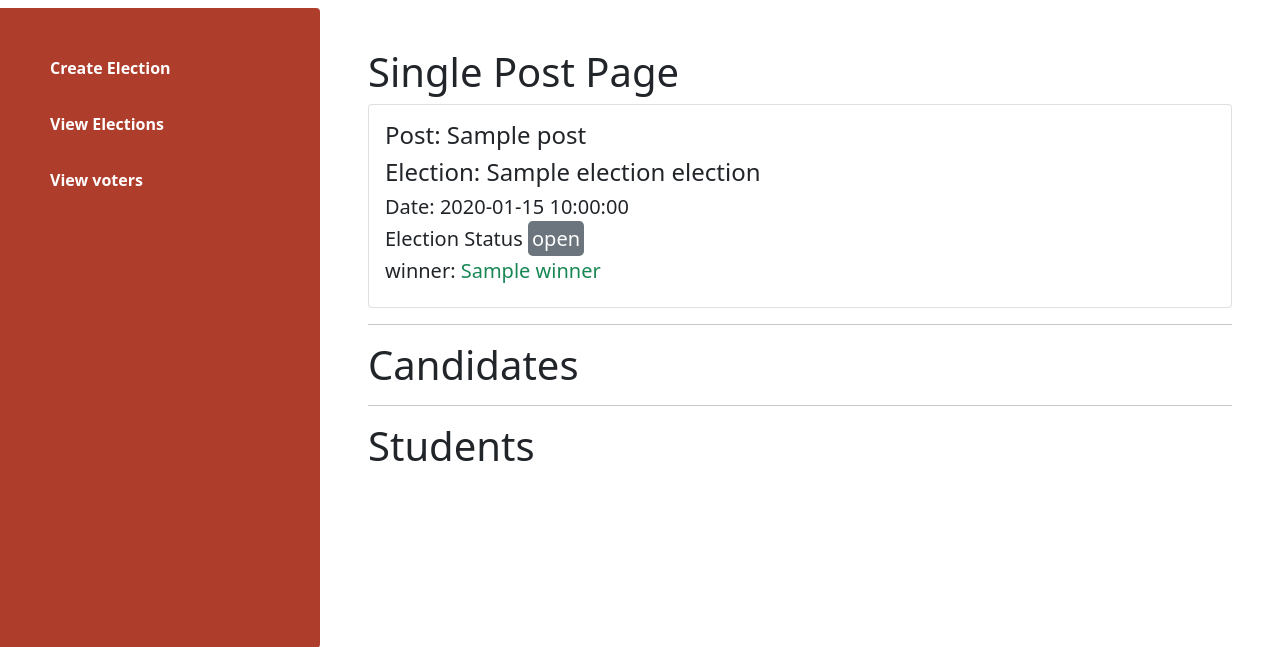
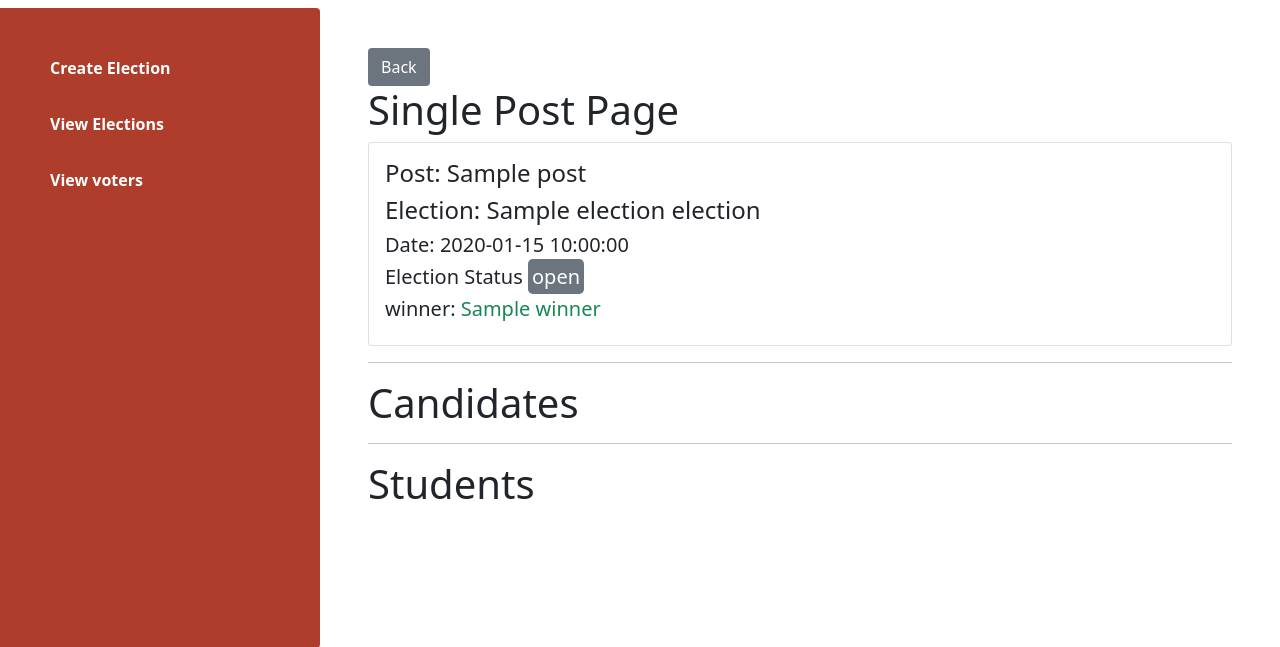
Before and after one commit to githaefrancis/uwazi-poll, a Flask app: template app/templates/admin/post.html in a window 1280 px wide. Shown: the part 56-703 px from the top of the page. Run offline with Flask 2, Linux system fonts and the light colour scheme; the template is opened without the code that fills it: most values are stand-ins (such as "Sample title", 1, 10 or a date in 2020); parts of the project's set-up code (start-up, migrations or seed data) failed here and were passed over; some libraries are stand-ins or nearby versions.

Commit message:
add navigation button

```diff
--- a/app/templates/admin/post.html
+++ b/app/templates/admin/post.html
@@ -1,7 +1,7 @@
 {%extends 'admin/base.html'%}
 {% import 'admin/macros.html' as macro %}
 {% block content %}
-
+<a href="{{url_for('admin.election',id=post.election.id)}}" class="btn bg-secondary text-white">Back</a>
 <h1>Single Post Page</h1>
 <div class="card p-3">
 <h4>Post: {{post.title}} </h4>
--- a/config.py
+++ b/config.py
@@ -14,7 +14,7 @@ class ProdConfig(Config):
   '''
   SQLALCHEMY_DATABASE_URI = os.environ.get('DATABASE_URL').replace("://", "ql://", 1)
 
-  pass
+  # pass
 
 class DevConfig(Config):
   '''
```
